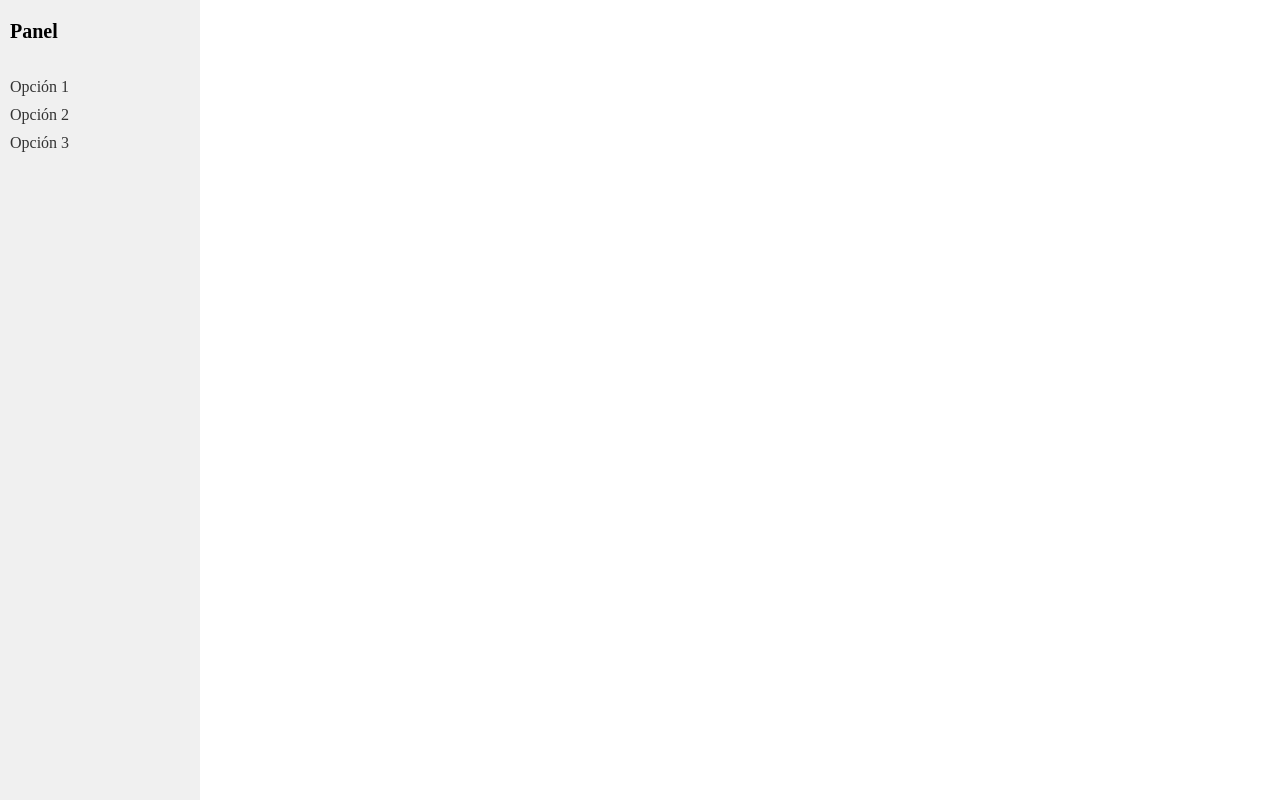
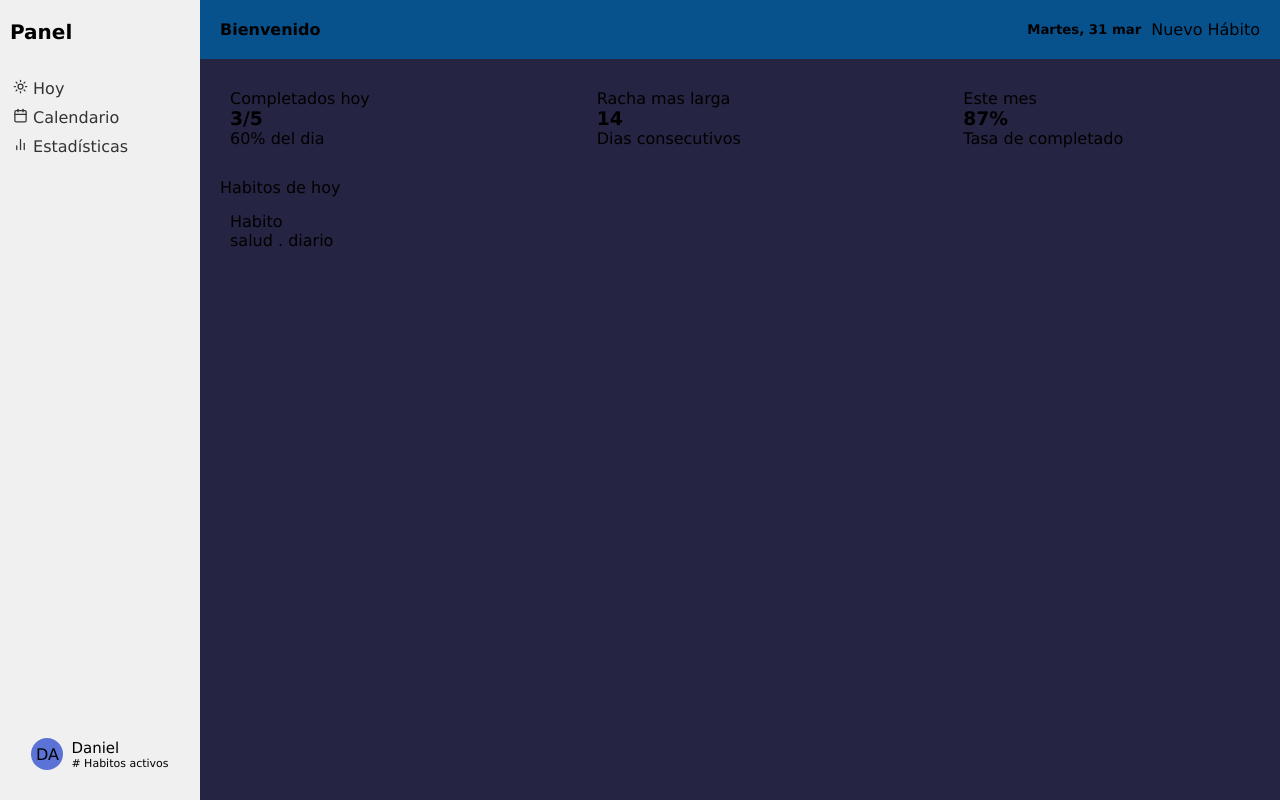
Before and after one commit to dalt-builds/push-habits, a plain HTML site: page index.html in a window 1280 px wide. Drawn offline with Linux system fonts and the light colour scheme.

Commit message:
Agregue una seccion de footer, habitos y añadi la fecha

```diff
--- a/estilos.css
+++ b/estilos.css
@@ -2,17 +2,22 @@
     margin: 0;
     padding: 0;
     box-sizing: border-box;
+
 }
-
+body {
+    background-color: #252442;
+    margin: 0;
+    font-family:'Lucida Sans', 'Lucida Sans Regular', 'Lucida Grande', 'Lucida Sans Unicode', Geneva, Verdana, sans-serif;
+}
 .contenedor {
     display: flex;
     min-height: 100vh;
 }
 .barra {
-    display: block;
+    display: flex;
     padding: 10px;
     background-color: #f0f0f0;
-    min-height: 100vh;
+    height: 100vh;
     width: 200px;
     flex-direction: column;
 }
@@ -26,31 +31,97 @@
 }
 .opcion-barra {
     display: block;
-    padding: 5px 0px;
+    padding: 5px 3px;
     text-decoration: none;
     color: #333;
     font-size: 16px;
+    align-items: center;
+    gap: 6px;
 }
 .opcion-barra:hover {
     background-color: #e0e0e0;
     color: #000;
 }
+.footer-barra {
+    margin-top: auto;
+    padding: 20px 16px;
+
+}
+.perfil {
+    display: flex;
+    align-items: center;
+    justify-content: center;
+    gap: 8px;
+
+}
+.avatar {
+    display: flex;
+    width: 32px;
+    height: 32px;
+    align-items: center;
+    justify-content: center;
+    background: rgb(91, 115, 214);
+    border-radius: 50%;
+}
+.perfil-nombre {
+    font-size: 15px;
+}
+.perfil-habitos {
+    font-size: 11px;
+}
+
+/* .opcion-barra:active {
+    background-color: #e0e0e0;
+    color: #563a3a;
+} */
 
 /* Contenido principal */
+.contenido-principal {
+    flex: 1;
+}
 .encabezado {
     display: flex;
+    width: 100%;
     justify-content: space-between;
     align-items: center;
-    background: rgb(75, 86, 95);
+    background: rgb(7, 81, 141);
     padding: 20px;
-    /* text-align: center; */
 }
 .encabezado-der {
+    align-items: center;
     display: flex;
-    align-items: center;
-
+    gap: 10px;
 }
+/* .encabezado-izq {
+    display: flex;
+} */
 .btn-nuevohabito {
     text-decoration: none;
     color:#000000;
 }
+
+/* Fila de estadisticas */
+.estadisticas-fila {
+    display: flex;
+    width: 100%;
+    align-items: center;
+    gap: 20px
+
+}
+.estadisticas {
+    flex: 1;
+    padding: 30px;
+}
+
+.sub-titulo {
+    padding: 0 20px;
+
+}
+
+/* habitos */
+.lista-habitos {
+    cursor: pointer;
+}
+.fila-habito {
+    padding: 15px 30px;
+}
--- a/index.html
+++ b/index.html
@@ -3,24 +3,102 @@
 <head>
     <meta charset="UTF-8">
     <meta name="viewport" content="width=device-width, initial-scale=1.0">
-    <title>Document</title>
+    <title>Push habits</title>
     <link rel="stylesheet" href="estilos.css">
 </head>
 <body>
     <div class="contenedor">
 
         <!-- Barra lateral -->
-        <asset class="barra">
+        <aside class="barra">
             <div class="encabezado-barra">
                 <span class="titulo-barra">Panel</span>
             </div>
             <div class="opciones-barra">
-                <a href="#" class="opcion-barra">Opción 1</a>
-                <a href="#" class="opcion-barra">Opción 2</a>
-                <a href="#" class="opcion-barra">Opción 3</a>
+                <a href="#" class="opcion-barra">
+                    <svg xmlns="http://www.w3.org/2000/svg" width="15" height="15" viewBox="0 0 24 24" fill="none" stroke="currentColor" stroke-width="2" stroke-linecap="round" stroke-linejoin="round">
+                        <circle cx="12" cy="12" r="4"/>
+                        <path d="M12 2v2M12 20v2M4.93 4.93l1.41 1.41M17.66 17.66l1.41 1.41M2 12h2M20 12h2M4.93 19.07l1.41-1.41M17.66 6.34l1.41-1.41"/>
+                    </svg>
+                    Hoy
+                </a>
+                <a href="#" class="opcion-barra">
+                  <svg xmlns="http://www.w3.org/2000/svg" width="15" height="15" viewBox="0 0 24 24" fill="none" stroke="currentColor" stroke-width="2" stroke-linecap="round" stroke-linejoin="round">
+                    <rect x="3" y="4" width="18" height="18" rx="2" ry="2"/>
+                    <line x1="16" y1="2" x2="16" y2="6"/>
+                    <line x1="8" y1="2" x2="8" y2="6"/>
+                    <line x1="3" y1="10" x2="21" y2="10"/>
+                  </svg>
+                  Calendario
+                </a>
+                <a href="#" class="opcion-barra">
+                  <svg xmlns="http://www.w3.org/2000/svg" width="15" height="15" viewBox="0 0 24 24" fill="none" stroke="currentColor" stroke-width="2" stroke-linecap="round" stroke-linejoin="round">
+                    <line x1="18" y1="20" x2="18" y2="10"/>
+                    <line x1="12" y1="20" x2="12" y2="4"/>
+                    <line x1="6" y1="20" x2="6" y2="14"/>
+                  </svg>
+                  Estadísticas
+                </a>
+            </div>
+            <footer class="footer-barra">
+                <div class="perfil">
+                    <div class="avatar">DA</div>
+                    <div>
+                        <div class="perfil-nombre">Daniel</div>
+                        <div class="perfil-habitos"># Habitos activos</div>
+                    </div>
+                </div>
 
-        </asset>
+            </footer>
+        </aside>
 
+        <!-- Contenido principal -->
+        <main class="contenido-principal">
+
+            <!-- Encabezado -->
+            <header class="encabezado">
+                <div class="encabezado-izq">
+                    <h4><strong>Bienvenido</strong></h4>
+                </div>
+                <div class="encabezado-der">
+                    <h5 id="fecha">Cargando...</h5>
+                    <a href="#" class="btn-nuevohabito">Nuevo Hábito</a>
+                </div>
+            </header>
+
+            <!-- Estadisticas de los habitos -->
+            <div class="estadisticas-fila">
+                <div class="estadisticas">
+                    <p>Completados hoy</p>
+                    <h3>3/5</h3>
+                    <p>60% del dia</p>
+                </div>
+                <div class="estadisticas">
+                    <p>Racha mas larga</p>
+                    <h3>14</h3>
+                    <p>Dias consecutivos</p>
+                </div>
+                <div class="estadisticas">
+                    <p>Este mes</p>
+                    <h3>87%</h3>
+                    <p>Tasa de completado</p>
+                </div>
+            </div>
+
+            <!-- Subtitulo del contenido -->
+            <div class="sub-titulo">Habitos de hoy</div>
+
+            <!-- Habitos -->
+            <section class="lista-habitos">
+                <div class="fila-habito">
+                    <div class="info-habito">
+                        <p class="nombre-habito">Habito</p>
+                        <p class="nombre-habito">salud . diario</p>
+                    </div>
+                </div>
+
+            </section>
+        </main>
     </div>
     <script src="script.js"></script>
 </body>
--- a/script.js
+++ b/script.js
@@ -0,0 +1,8 @@
+// fecha
+const fecha = new Date();
+document.getElementById("fecha").textContent =
+  fecha.toLocaleDateString("es-ES", {
+    weekday: "long",
+    month: "short",
+    day: "numeric"
+  }).replace(/^\w/, c => c.toUpperCase());
```
